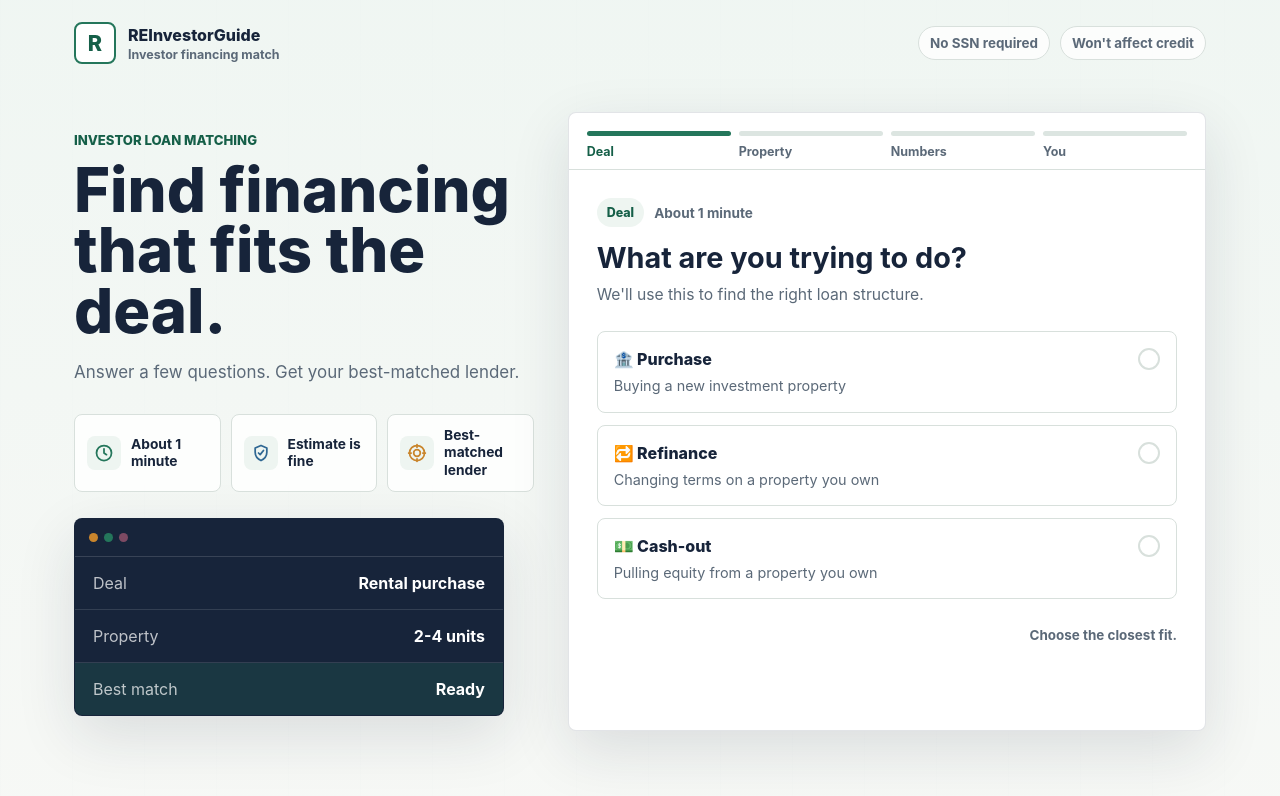
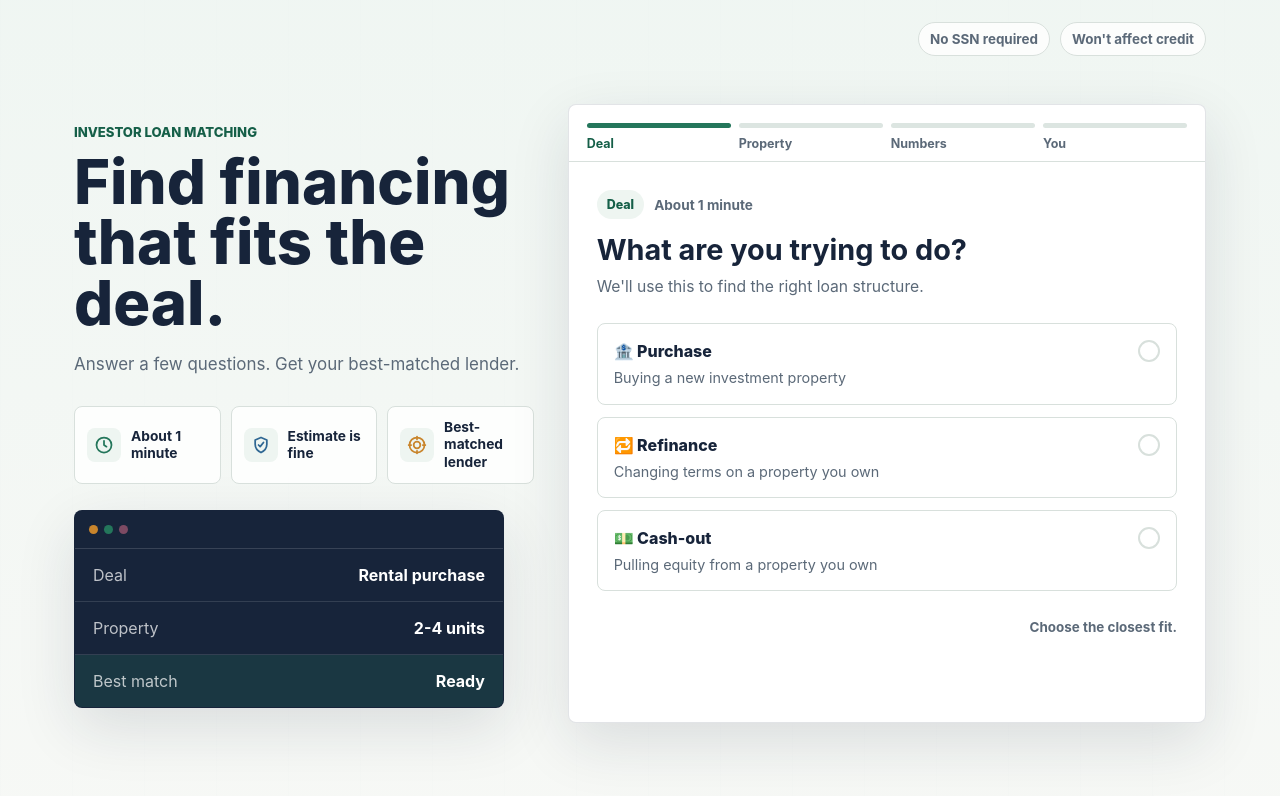
Before and after one commit to sddanielsmpm/reig-investor-form-demo, a plain HTML site: page index.html in a window 1280 px wide. Drawn offline with Linux system fonts and the light colour scheme.

Commit message:
Remove form header logo

```diff
--- a/index.html
+++ b/index.html
@@ -12,13 +12,6 @@
   </head>
   <body>
     <header class="site-header">
-      <a class="brand" href="#" aria-label="REInvestorGuide home">
-        <span class="brand-mark" aria-hidden="true">R</span>
-        <span class="brand-copy">
-          <span class="brand-name">REInvestorGuide</span>
-          <span class="brand-line">Investor financing match</span>
-        </span>
-      </a>
       <div class="header-trust" aria-label="Trust signals">
         <span>No SSN required</span>
         <span>Won't affect credit</span>
--- a/styles.css
+++ b/styles.css
@@ -49,48 +49,10 @@ button {
 .site-header {
   display: flex;
   align-items: center;
-  justify-content: space-between;
-  gap: 24px;
+  justify-content: flex-end;
   max-width: 1180px;
   margin: 0 auto;
   padding: 22px 24px 12px;
-}
-
-.brand {
-  display: inline-flex;
-  align-items: center;
-  gap: 12px;
-  color: var(--ink);
-  text-decoration: none;
-}
-
-.brand-mark {
-  display: grid;
-  width: 42px;
-  height: 42px;
-  place-items: center;
-  border: 2px solid var(--green);
-  border-radius: 8px;
-  background: var(--surface);
-  color: var(--green-dark);
-  font-size: 1.35rem;
-  font-weight: 800;
-}
-
-.brand-copy {
-  display: grid;
-  gap: 2px;
-}
-
-.brand-name {
-  font-size: 1rem;
-  font-weight: 800;
-}
-
-.brand-line {
-  color: var(--muted);
-  font-size: 0.78rem;
-  font-weight: 700;
 }
 
 .header-trust {
@@ -1307,8 +1269,6 @@ body.modal-open {
 @media (max-width: 720px) {
   .site-header {
     align-items: flex-start;
-    flex-direction: column;
-    gap: 14px;
     padding: 18px 16px 8px;
   }
 
@@ -1390,10 +1350,6 @@ body.modal-open {
 }
 
 @media (max-width: 420px) {
-  .brand-name {
-    font-size: 0.94rem;
-  }
-
   .header-trust span {
     font-size: 0.78rem;
   }
```
